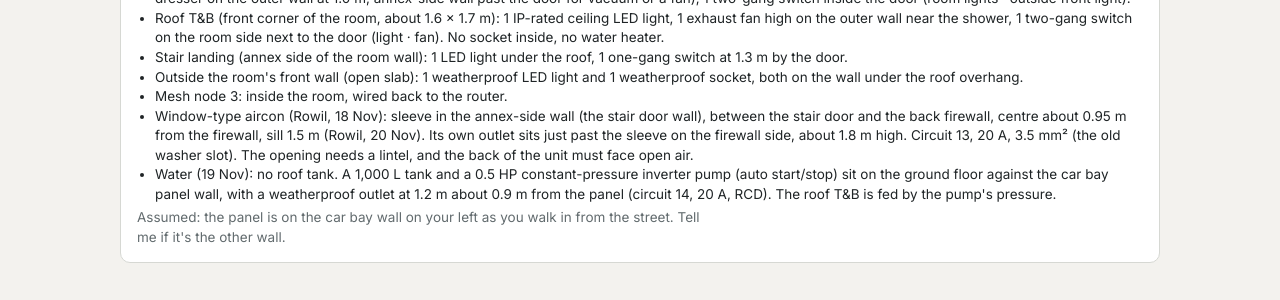
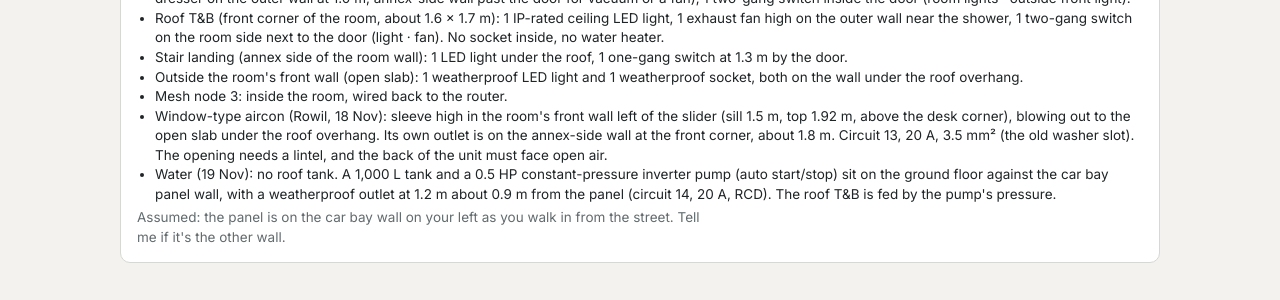
Before and after one commit to tatayotter/navarro-house, a Jekyll site: the page house/electrical-layout-v1.html, which Jekyll copies as it is, in a window 1280 px wide. Shown: the part 1568-1868 px from the top of the page. Built offline with Jekyll 4.4.1, drawn with Linux system fonts in a browser that asks for light colours.

Commit message:
Electrical: roof window AC stays in the front wall (move cancelled)
Co-Authored-By: Claude Opus 5.5 <noreply@anthropic.com>
Claude-Session: https://claude.ai/code/session_01RUWgCRNWmTMeAKKYpvsnmJ

```diff
--- a/house/electrical-layout-v1.html
+++ b/house/electrical-layout-v1.html
@@ -102,7 +102,7 @@ td.n{font-variant-numeric:tabular-nums;white-space:nowrap}
 <li>Stair landing (annex side of the room wall): 1 LED light under the roof, 1 one-gang switch at 1.3 m by the door.</li>
 <li>Outside the room's front wall (open slab): 1 weatherproof LED light and 1 weatherproof socket, both on the wall under the roof overhang.</li>
 <li>Mesh node 3: inside the room, wired back to the router.</li>
-<li>Window-type aircon (Rowil, 18 Nov): sleeve in the annex-side wall (the stair door wall), between the stair door and the back firewall, centre about 0.95 m from the firewall, sill 1.5 m (Rowil, 20 Nov). Its own outlet sits just past the sleeve on the firewall side, about 1.8 m high. Circuit 13, 20 A, 3.5 mm² (the old washer slot). The opening needs a lintel, and the back of the unit must face open air.</li>
+<li>Window-type aircon (Rowil, 18 Nov): sleeve high in the room's front wall left of the slider (sill 1.5 m, top 1.92 m, above the desk corner), blowing out to the open slab under the roof overhang. Its own outlet is on the annex-side wall at the front corner, about 1.8 m. Circuit 13, 20 A, 3.5 mm² (the old washer slot). The opening needs a lintel, and the back of the unit must face open air.</li>
 <li>Water (19 Nov): no roof tank. A 1,000 L tank and a 0.5 HP constant-pressure inverter pump (auto start/stop) sit on the ground floor against the car bay panel wall, with a weatherproof outlet at 1.2 m about 0.9 m from the panel (circuit 14, 20 A, RCD). The roof T&amp;B is fed by the pump's pressure.</li></ul>
 <p class="sub">Assumed: the panel is on the car bay wall on your left as you walk in from the street. Tell me if it's the other wall.</p></div>
   </div>
```
